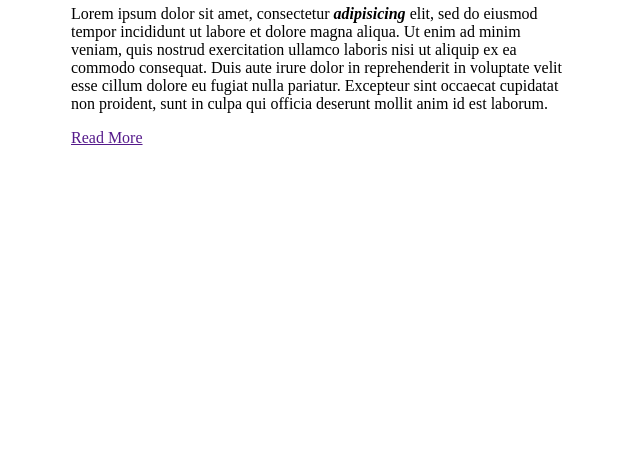
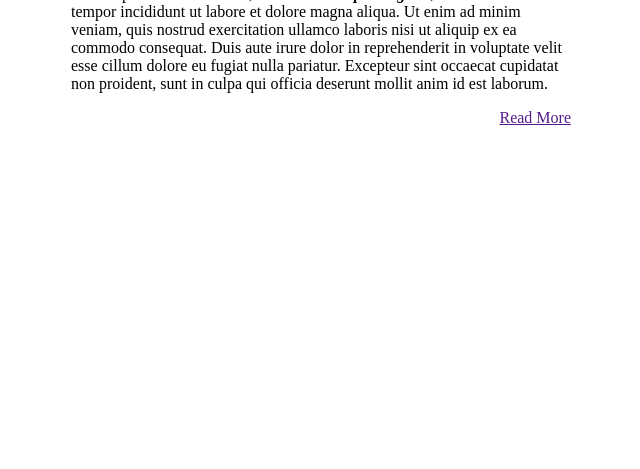
Before and after one commit to Git-Software-Services/codeup-web-exercises, a plain HTML site: page css_selectors.html in a window 1280 px wide. Shown: the part 331-800 px from the top of the page, without its empty margins (319-959 px from the left). Drawn offline with Linux system fonts and the light colour scheme.

Commit message:
made a small change to this file

```diff
--- a/css/selectors.css
+++ b/css/selectors.css
@@ -25,6 +25,6 @@ em {
 
 /*  selector for all "anchor" elements
     that are a direct child of an element with class="article" */
-.class > a {
+.article > a {
     float:right;
 }
```
